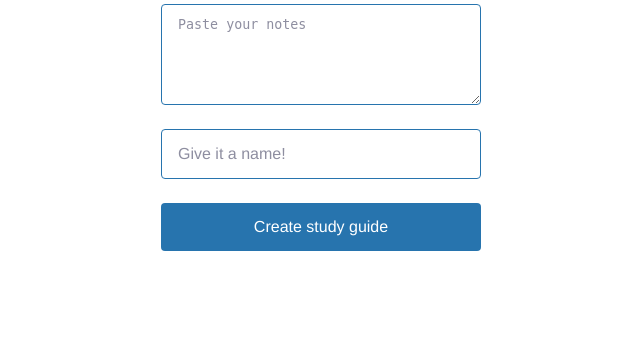
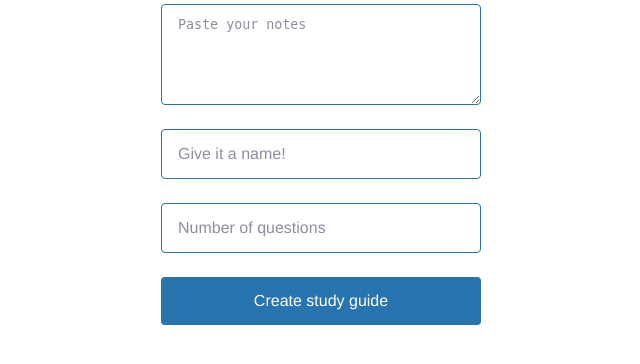
Before and after one commit to nitin-veera/study-guide-ai, a Flask app: page / in a window 1280 px wide. Shown: the part 186-550 px from the top of the page, without its empty margins (319-959 px from the left). Run offline with Flask 2, Linux system fonts and the light colour scheme; data that the repository does not hold is empty; some web fonts are replaced.

Commit message:
Added functionality to let user choose number of questions

```diff
--- a/app.py
+++ b/app.py
@@ -9,7 +9,7 @@ from models import db, StudyGuideModel
 app = Flask(__name__)
 openai.api_key = os.getenv("OPENAI_API_KEY")
 
-app.config['SQLALCHEMY_DATABASE_URI'] = 'sqlite:///data.db'
+app.config['SQLALCHEMY_DATABASE_URI'] = 'sqlite:///database.db'
 app.config['SQLALCHEMY_TRACK_MODIFICATIONS'] = False
 db.init_app(app)
 
@@ -17,31 +17,30 @@ db.init_app(app)
 
 # creates the prompt for when the user initally uploads notes
 def generate_prompt(notes):
-    return """Create practice questions from the following notes: {}.
+    return """Ask me a single practice question from the following notes: {}.
 
-    Questions: """.format(
+    Question: """.format(
         notes
     )
 
 # generates questions for the study guide
-def generate_questions(notes):
+def generate_questions(notes, num_questions):
     questions = ""
     notes = notes
+    num_questions = int(num_questions)
+    block_size = round(len(notes) / num_questions)
 
-    while (len(notes) > 500):
+    while (len(notes) > 0):
         response = openai.Completion.create(
                 model="text-davinci-002",
-                prompt=generate_prompt(notes[:500]),
+                prompt=generate_prompt(notes[:block_size]),
                 temperature=0.5,
                 max_tokens=2048,
             )
         questions += response.choices[0].text
-        notes = notes[500:]
+        notes = notes[block_size:]
 
     return questions
-
-
-# def generate_add_prompt(notes,)
 
 # creates an array of questions
 def format_guide(questions):
@@ -71,22 +70,10 @@ def create_guide():
     if request.method == "POST":
         notes = request.form["notes"]
         name = request.form["guide-name"]
-        questions = generate_questions(notes)
+        number_questions = request.form["number-questions"]
+        questions = generate_questions(notes, number_questions)
         guide = StudyGuideModel(name=name, notes=notes, questions=questions)
         db.session.add(guide)
         db.session.commit()
 
         return redirect('/')
-
-# @app.route("/add-questions/<string:id>", methods=(["POST"]))
-# def add_questions(id):
-#     guide = StudyGuideModel.query.filter_by(id=id).first()
-#     if request.method == "POST":
-#         # response = openai.Completion.create(
-#         #     model="text-davinci-002",
-#         #     prompt=generate_prompt(),
-#         #     temperature=0.5,
-#         #     max_tokens=2048,
-#         # )
-
-#         return redirect('/')
--- a/templates/index.html
+++ b/templates/index.html
@@ -12,15 +12,13 @@
   <form action="/create-guide" method="post">
     <textarea name="notes" rows="5" placeholder="Paste your notes" required></textarea>
     <input type="text" name="guide-name" class="guide-name" placeholder="Give it a name!" required></input>
+    <input type="number" name="number-questions" class="guide-name" placeholder="Number of questions" required></input>
     <input type="submit" class="create" value="Create study guide" />
   </form>
   {% if guides %}
   <div class="guides"> {% for guide in guides %}
     <p>{{guide.name}}</p>
     <p>{{guide.questions}}</p>
-    <!-- <form action="/add-questions/{{guide.id}}" method="post">
-      <input type="submit" class="add-questions" value="Add more questions" />
-    </form> -->
     {% endfor %}
   </div>
   {% endif %}
```
